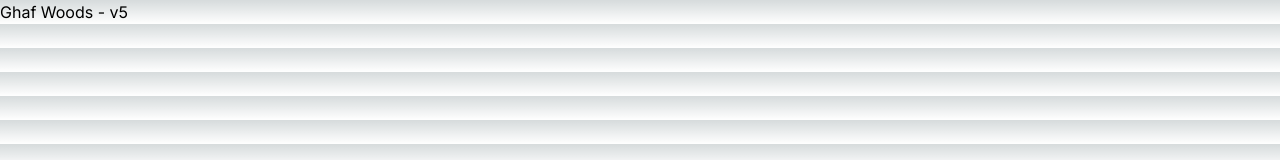
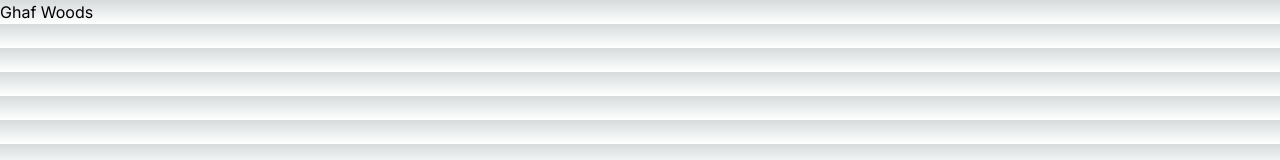
Before and after one commit to Ameer-m/palmarmani, a Next.js app: page /ghaf-woods in a window 1280 px wide. Shown: the top 160 px of the page. Built offline with nearby package versions, Linux system fonts and the light colour scheme.

Commit message:
ghaf woods: update

```diff
--- a/app/ghaf-woods/page.js
+++ b/app/ghaf-woods/page.js
@@ -1,7 +1,7 @@
 const Ghaf = () => {
     return (
         <div className="text-black">
-            Ghaf Woods - v5
+            Ghaf Woods
         </div>
      );
 }
```
